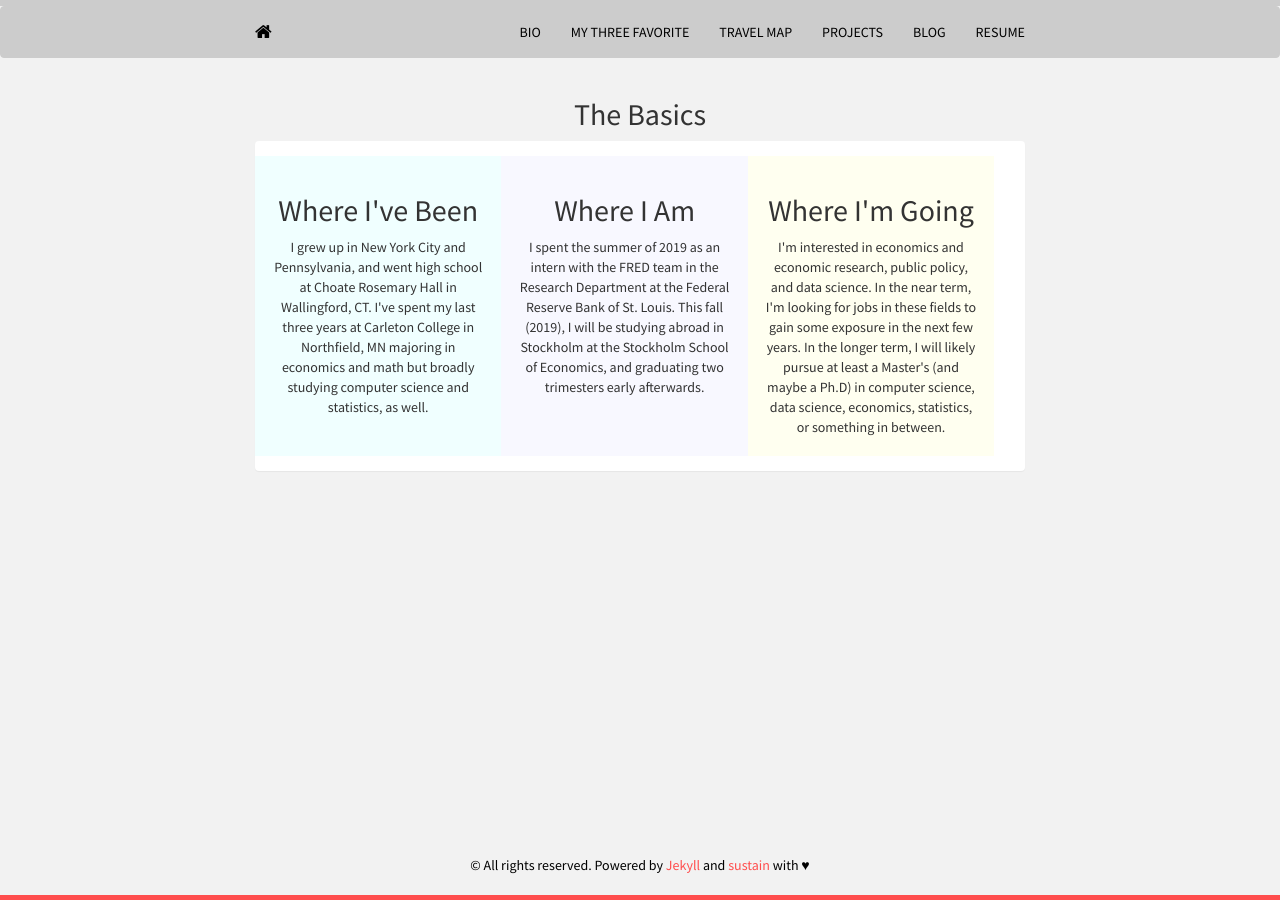
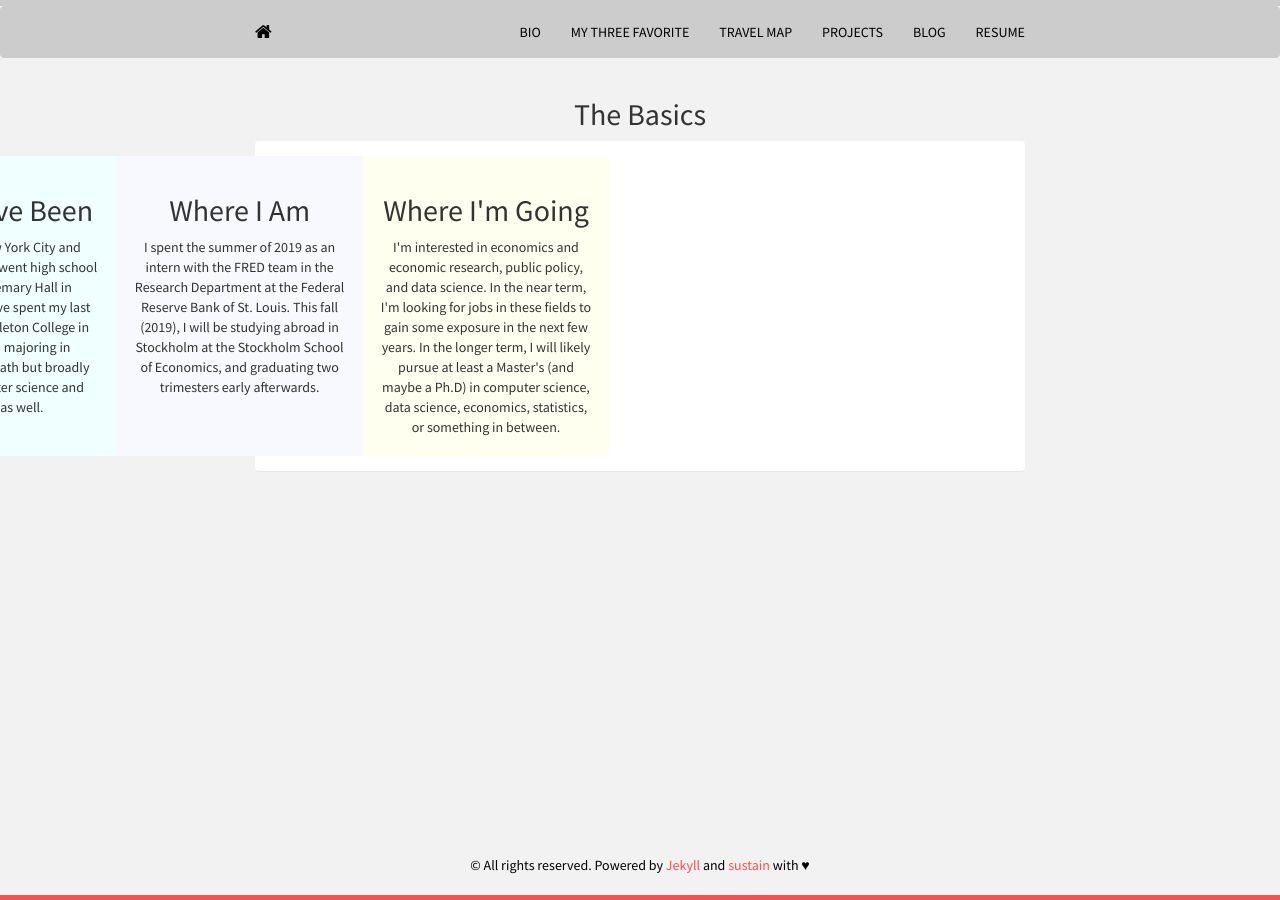
Before and after one commit to mrkaye97/mrkaye97.github.io, a Jekyll site: the page built from bio.html, in a window 1280 px wide. Built offline with Jekyll 4.4.1, drawn with Linux system fonts in a browser that asks for light colours; nearby versions of some CDN libraries.

Commit message:
Update bio.html

```diff
--- a/bio.html
+++ b/bio.html
@@ -23,13 +23,14 @@ Title: Bio
 
 /* Create three equal columns that floats next to each other */
 .column {
-  margin: 0 auto;
   float: left;
   width: 32%;
   padding: 18px;
   height: 300px; /* Should be removed. Only for demonstration */
   vertical-align: middle;
   text-align: center;
+  position: relative;
+  left: -50%; /* or right 50% */
 }
 
 /* Clear floats after the columns */
```
